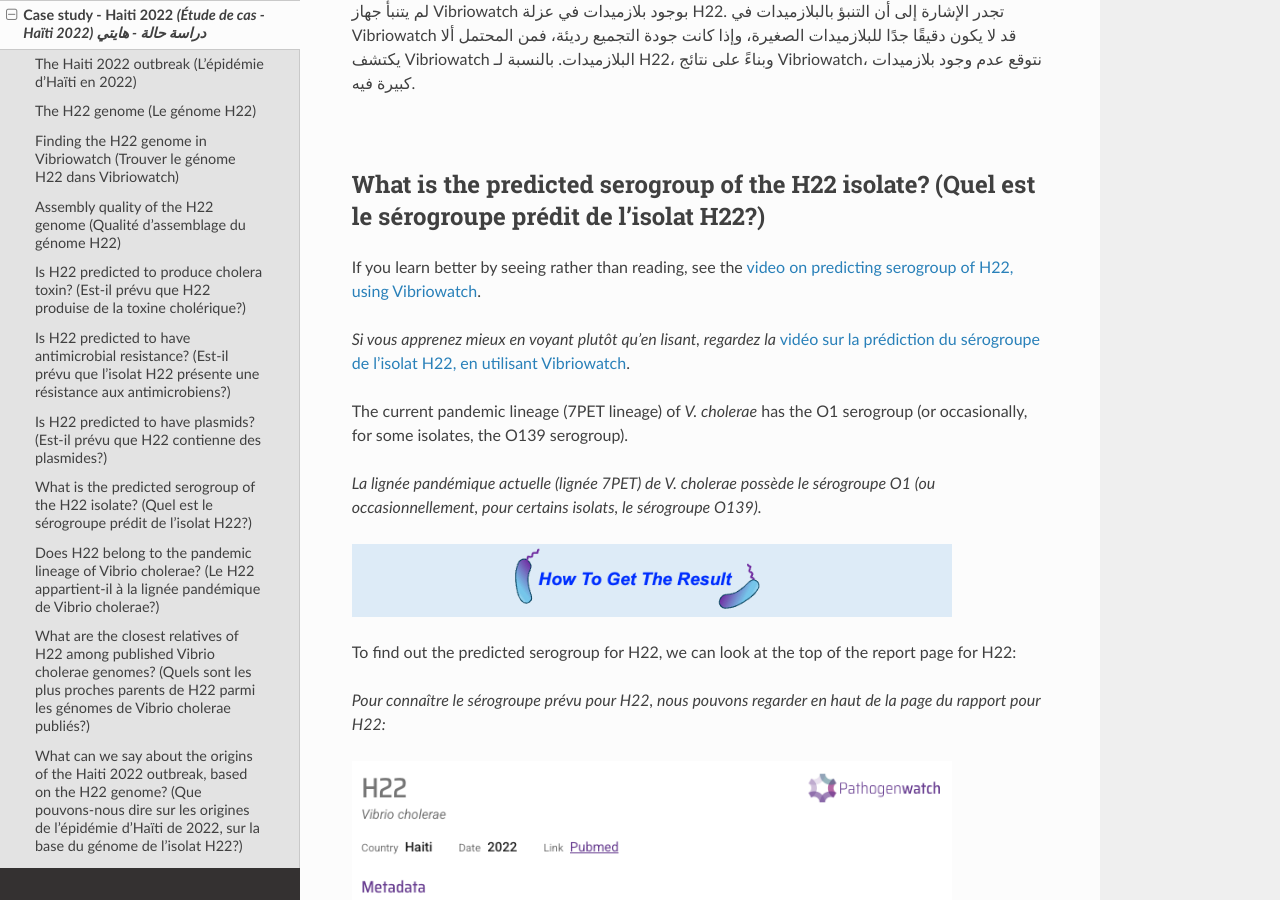
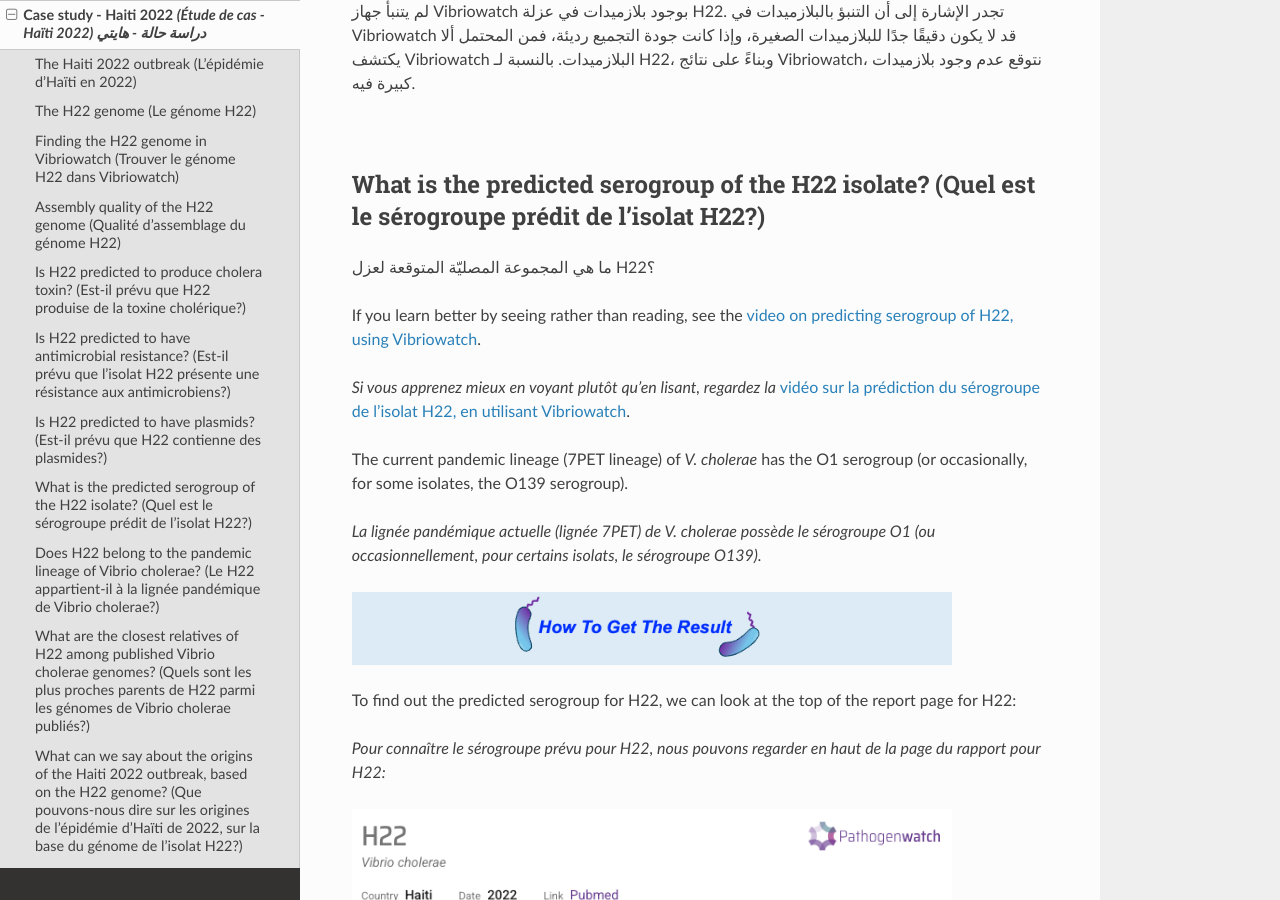
Before and after one commit to avrilcoghlan/vibriowatch, a Sphinx documentation site: the page built from docs/source/haiti.rst, in a window 1280 px wide and 900 px high, scrolled down 17652 px. Built offline with Sphinx 7.4.7 and the Read the Docs theme 3.1.0, drawn with Linux system fonts in a browser that asks for light colours.

Commit message:
Update haiti.rst

```diff
--- a/docs/source/haiti.rst
+++ b/docs/source/haiti.rst
@@ -501,6 +501,8 @@
 What is the predicted serogroup of the H22 isolate? (Quel est le sérogroupe prédit de l’isolat H22?)
 ----------------------------------------------------------------------------------------------------
 
+ما هي المجموعة المصليّة المتوقعة لعزل H22؟
+
 If you learn better by seeing rather than reading, see the `video on predicting serogroup of H22, using Vibriowatch`_.
 
 .. _video on predicting serogroup of H22, using Vibriowatch: https://youtu.be/Uh_04BSDaZ0
```
